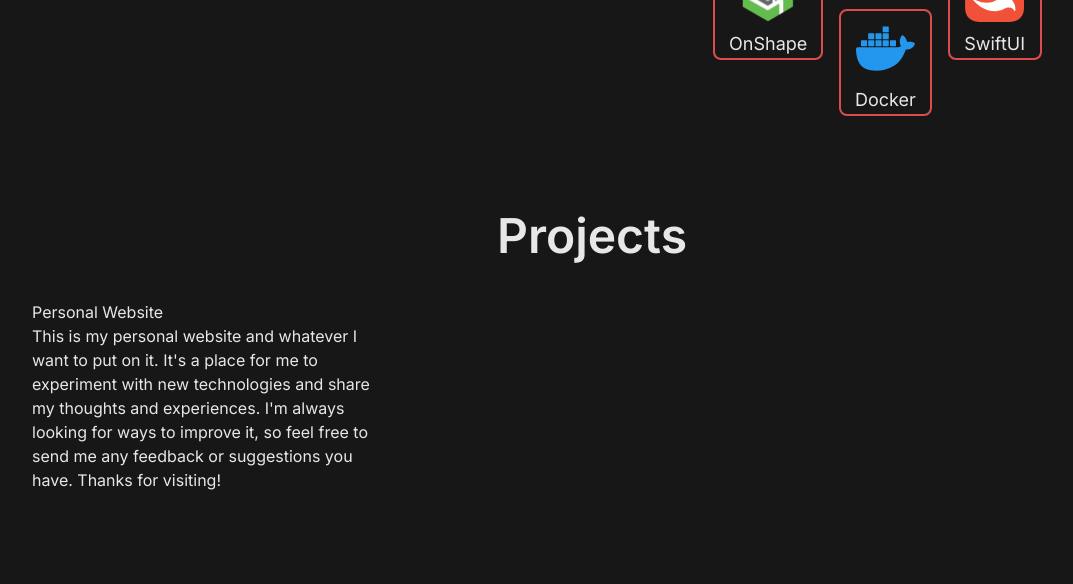
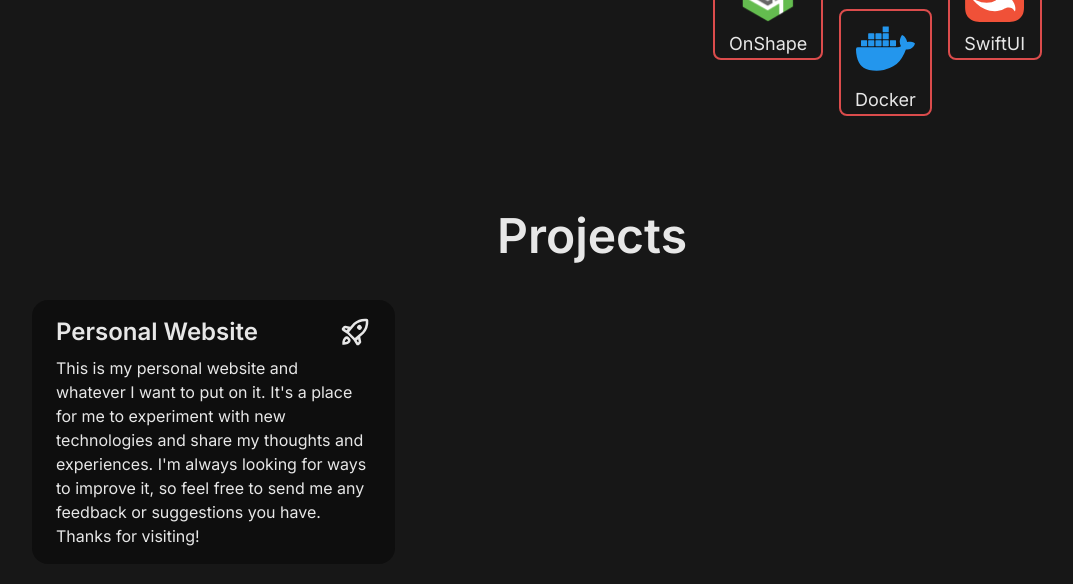
Before and after one commit to Prorickey/website, a Next.js app: page / in a window 1280 px wide. Shown: the part 1469-2053 px from the top of the page, without its empty margins (48-1121 px from the left). Built offline with nearby package versions, Linux system fonts and the light colour scheme.

Commit message:
Working on projects more

```diff
--- a/app/globals.css
+++ b/app/globals.css
@@ -3,6 +3,7 @@
 @tailwind utilities;
 
 :root {
+  --content-background: #0e0e0e;
   --background: #171717;
   --foreground: #e7e7e7;
 }
@@ -17,6 +18,10 @@ body {
   .text-balance {
     text-wrap: balance;
   }
+}
+
+.content-background {
+  background: var(--content-background);
 }
 
 ::-webkit-scrollbar {
--- a/app/projects.tsx
+++ b/app/projects.tsx
@@ -1,3 +1,4 @@
+import Image from 'next/image'
 import { useEffect, useState } from 'react';
 
 export default function Projects() {
@@ -22,8 +23,18 @@ function ProjectCard({ name, id, url }: { name: string, id: string, url: string
   }, [description, id]);
 
   return (
-    <div className="">
-      <h1>{name}</h1>
+    <div className="content-background py-4 px-6 rounded-2xl">
+      <div className="flex flex-row justify-between pb-2">
+        <h1 className="text-2xl font-semibold">{name}</h1>
+        <button onClick={url ? () => window.open(url) : undefined}>
+          <Image
+            src={"/rocket.svg"}
+            alt={"Click to takeoff!"}
+            width={32}
+            height={32}
+          />
+        </button>
+      </div>
       <p>{description}</p>
     </div>
   )
```
Also changed, not shown: public/langlinks.json (added, +7 -0 lines), public/rocket.svg (added), 1 other file (tests, documents, lock files or other folders).
